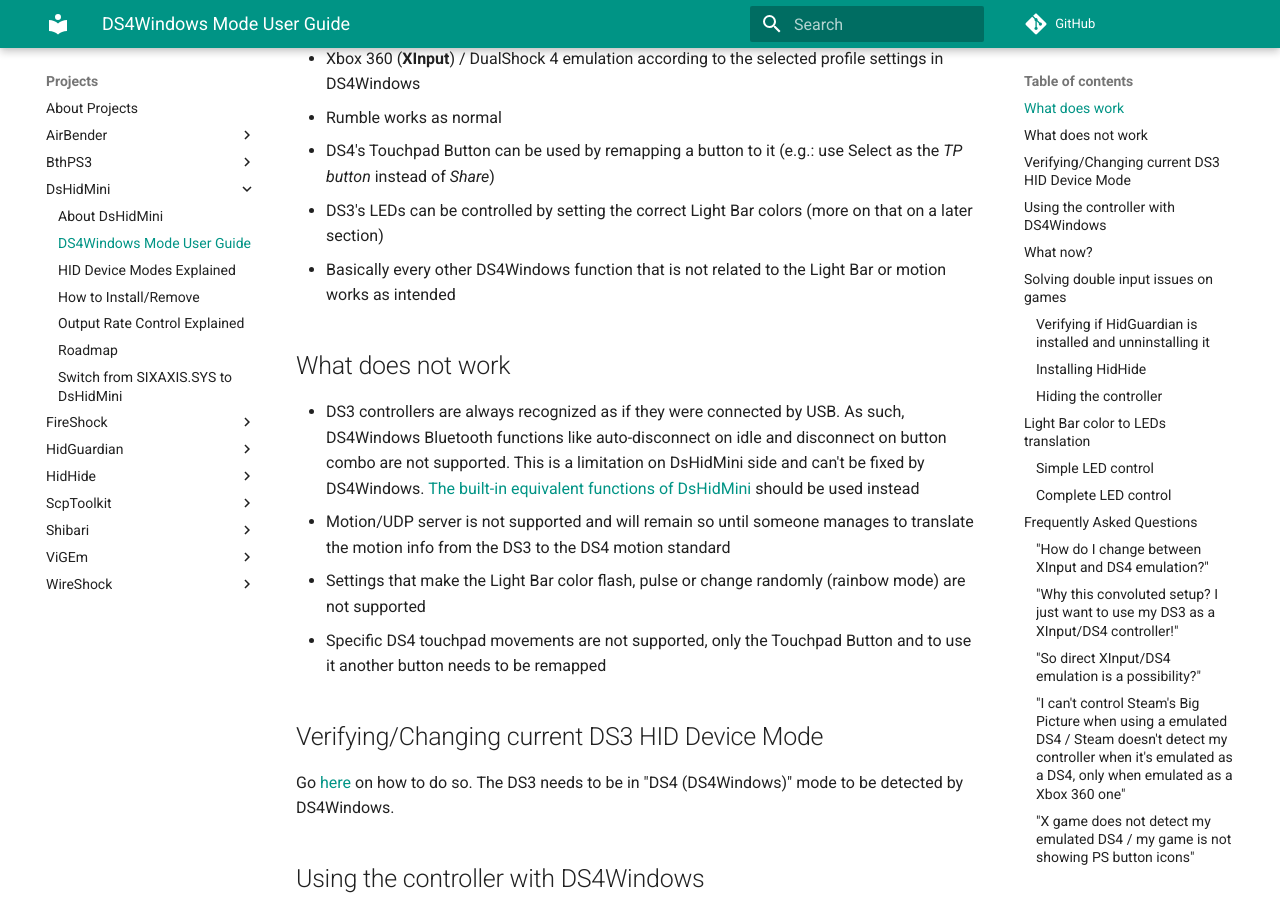
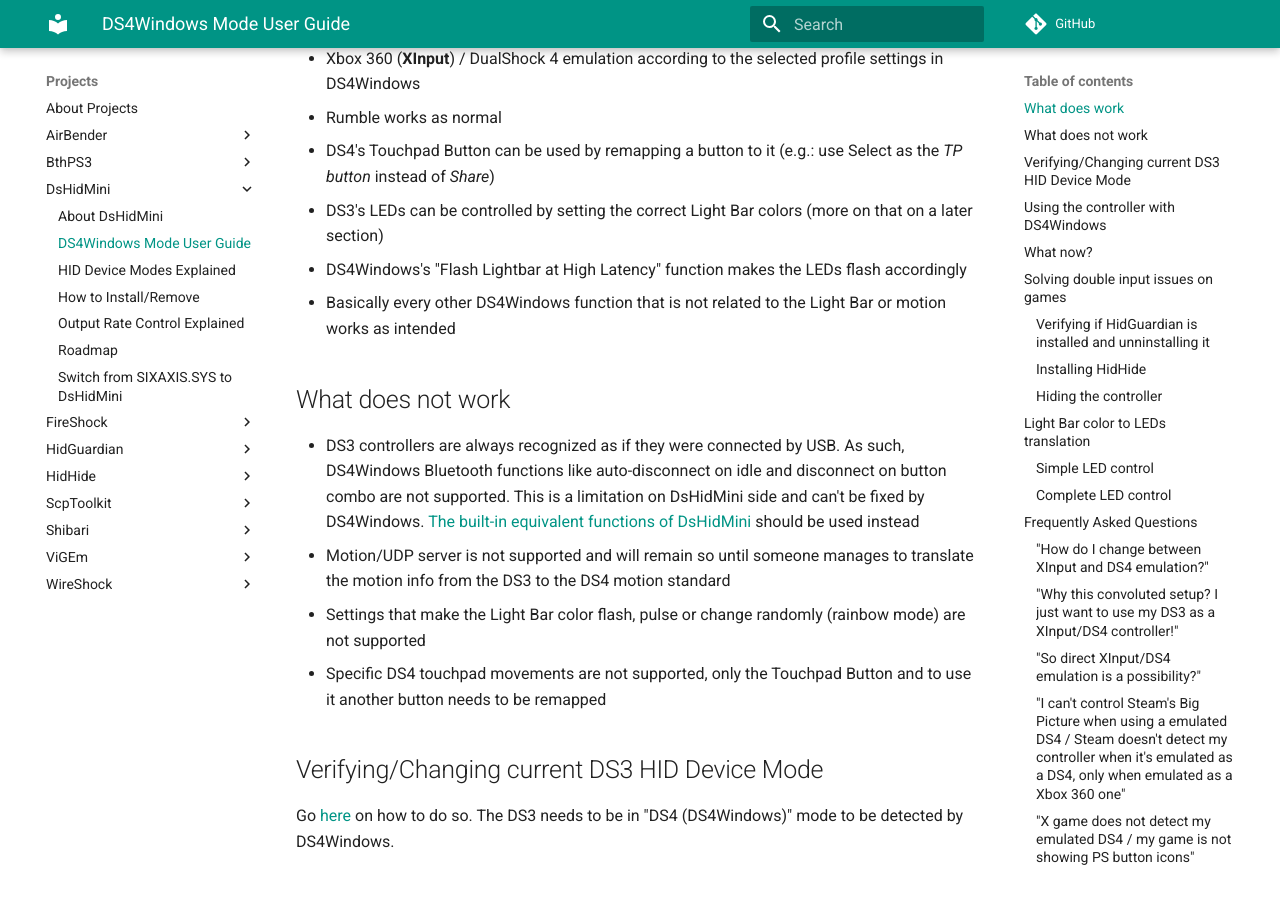
Before and after one commit to nefarius/ViGEm.github.io, an MkDocs documentation site: the page built from docs/projects/DsHidMini/DS4-Mode-User-Guide.md, in a window 1280 px wide and 900 px high, scrolled down 474 px. Built offline with MkDocs 1.6.1 and Material for MkDocs 9.7.7, drawn with Linux system fonts in a browser that asks for light colours; comment, search, counter and statistics services are not loaded.

Commit message:
[DS4W User Guide] Added High Latency warning function to feature list

```diff
--- a/docs/projects/DsHidMini/DS4-Mode-User-Guide.md
+++ b/docs/projects/DsHidMini/DS4-Mode-User-Guide.md
@@ -11,6 +11,7 @@
 - Rumble works as normal
 - DS4's Touchpad Button can be used by remapping a button to it (e.g.: use Select as the _TP button_ instead of _Share_)
 - DS3's LEDs can be controlled by setting the correct Light Bar colors (more on that on a later section)
+- DS4Windows's "Flash Lightbar at High Latency" function makes the LEDs flash accordingly
 - Basically every other DS4Windows function that is not related to the Light Bar or motion works as intended
 
 ## What does not work
```
